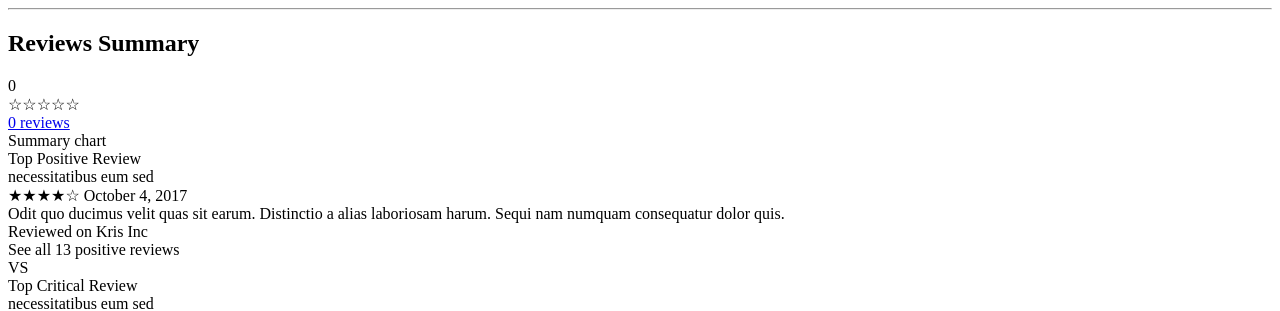
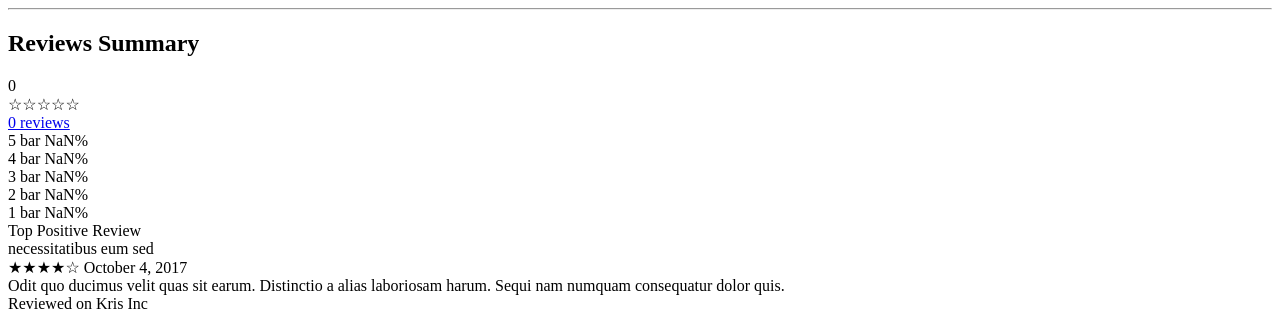
Before and after one commit to ghrsea-express/reviews-AL, a React app: page / in a window 1280 px wide. Shown: the top 311 px of the page. Built offline with nearby package versions, Linux system fonts and the light colour scheme; no server answers; the HTML template or start-up script is replaced by a standard one.

Commit message:
started working on rendering the bar chart

```diff
--- a/client/src/components/ReviewsSummary.jsx
+++ b/client/src/components/ReviewsSummary.jsx
@@ -2,6 +2,7 @@ import React from 'react';
 import getStars from '../../utils/getStars.js';
 
 const ReviewsSummary = ({ reviews }) => {
+    const ratings = [5,4,3,2,1];
     let averageRating = 0;
     if (reviews.length) {
         averageRating = getAverageRating(reviews)
@@ -16,8 +17,18 @@ const ReviewsSummary = ({ reviews }) => {
                     <span className="star-rating">{getStars(Math.round(averageRating))}</span>
                     <div><a className="all-reviews" href="#">{`${reviews.length} reviews`}</a></div>
                 </div>
-                <div className="summary-chart">
-                    <div>Summary chart</div>
+                <div className="container-summary-chart">
+                    <div className="ratings-chart">
+                        {ratings.map((rating) => {
+                            return (
+                                <div className="container-bar">
+                                    <span>{rating}  </span>
+                                    <span className="bar">bar</span>
+                                    <span className="bar-percentage">  {getPercentage(reviews,rating)}</span>
+                                </div>
+                            )
+                        })}
+                    </div>
                 </div>
             </div>
         </div>
@@ -32,4 +43,9 @@ const getAverageRating = (reviews) => {
     return Number( (sumOfRatings / reviews.length).toFixed(1) );
 };
 
+const getPercentage = (reviews, rating) => {
+    let filtered = reviews.filter((review) => { return review.rating === rating})
+    return Math.round(filtered.length / reviews.length * 100) + '%'
+};
+
 export default ReviewsSummary;
```
Also changed, not shown: 2 other files (tests, documents, lock files or other folders).
